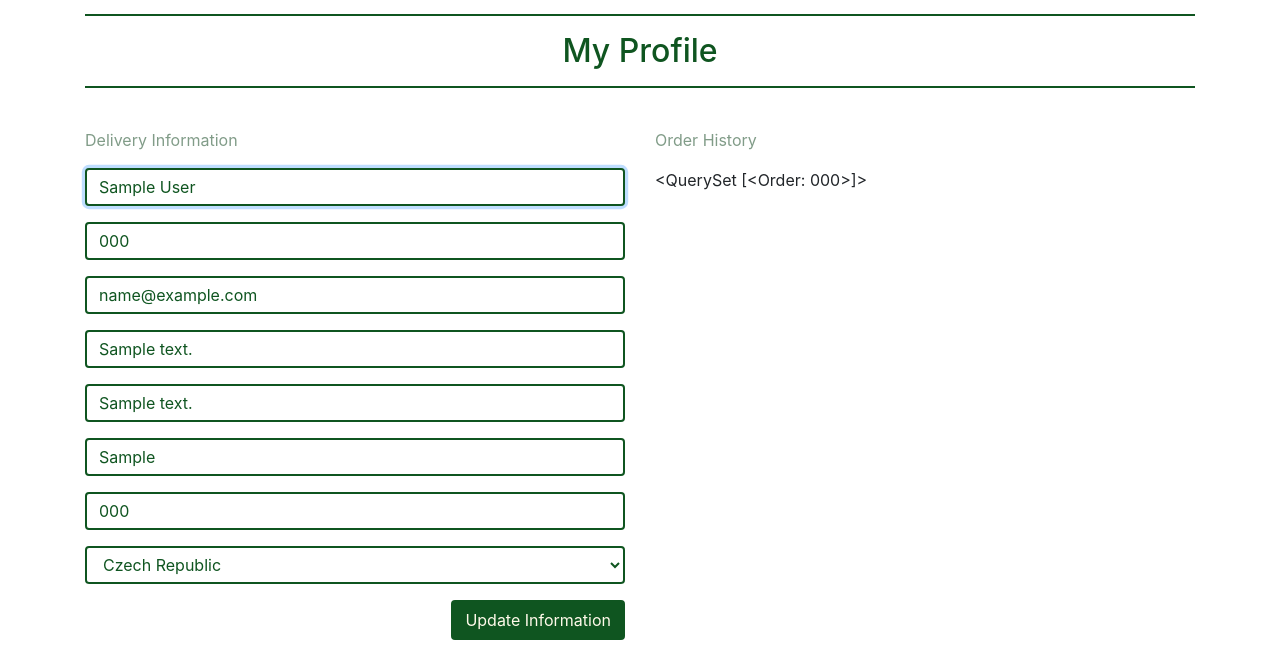
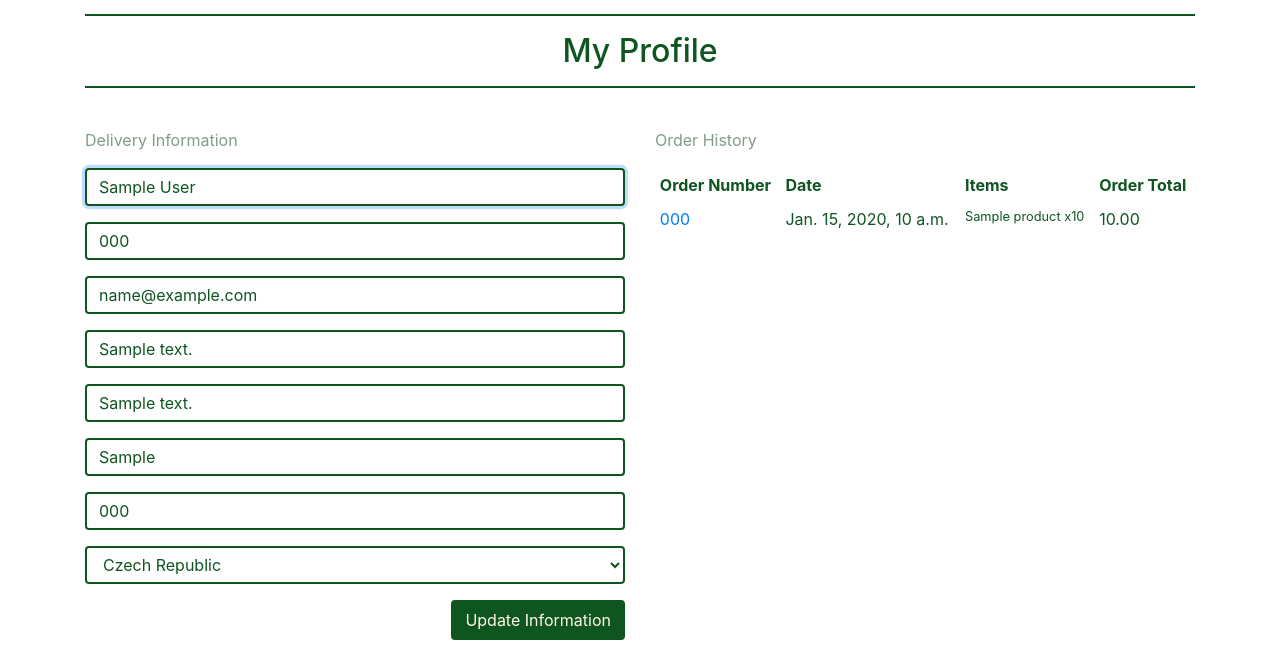
Before and after one commit to CarlaBuongiorno/la_fraschetta, a Django app: page /profile/ in a window 1280 px wide. Shown: the part 180-836 px from the top of the page. Run offline with Django 3.2, Linux system fonts and the light colour scheme; a user stored in the database is signed in; tables that the repository leaves empty hold one stand-in row (values such as "Sample post"); some libraries are stand-ins or nearby versions.

Commit message:
feat: Add order history and update checkout views

```diff
--- a/checkout/admin.py
+++ b/checkout/admin.py
@@ -22,7 +22,7 @@ class OrderAdmin(admin.ModelAdmin):
                        'grand_total', 'original_bag',
                        'stripe_pid')
 
-    fields = ('order_number', 'order_date', 'full_name',
+    fields = ('order_number', 'user_profile', 'order_date', 'full_name',
               'email', 'delivery_country', 'delivery_postcode',
               'delivery_town_or_city', 'delivery_street_address1',
               'delivery_street_address2', 'delivery_cost', 'subtotal',
--- a/checkout/templates/checkout/checkout.html
+++ b/checkout/templates/checkout/checkout.html
@@ -79,7 +79,7 @@
                         {{ order_form.full_name | as_crispy_field }}
                         {{ order_form.email | as_crispy_field }}
                     </fieldset>
-                    <p class="green-muted">Please note we only delivery to the The Netherlands only.</p>
+                    <p class="green-muted">Please note we only delivery to the The Netherlands.</p>
                     <fieldset class="rounded mb-5">
                         <legend class="fieldset-label small px-2 w-auto">Delivery Deltails</legend>
                         {{ order_form.delivery_street_address1 | as_crispy_field }}
--- a/products/templates/products/product_detail.html
+++ b/products/templates/products/product_detail.html
@@ -159,8 +159,8 @@
                                 </div>
                             </div>
                         </div>
-                        <div class="col-4 text-right">
-                            <button type="submit" class="btn add-to-bag-btn">Add to Bag <i class="fas fa-shopping-basket cream"></i></button>
+                        <div class="col-4 text-center px-0">
+                            <button type="submit" class="btn btn-green">Add to Bag <i class="fas fa-shopping-basket"></i></button>
                         </div>
                     </div>
                     <div class="row">
--- a/profiles/static/profiles/css/profile.css
+++ b/profiles/static/profiles/css/profile.css
@@ -1,10 +1,7 @@
-/* .profile-form-input::placeholder {
-    color: #819c88;
+.order-history {
+    max-height: 512px; /* height of profile form + submit button */
+    overflow-y: auto;
 }
-
-#profile-update-form .form-control {
-    color: #0f5520;
-} */
 
 #profile-update-form .form-control {
     color: #0f5520;
--- a/profiles/templates/profiles/profile.html
+++ b/profiles/templates/profiles/profile.html
@@ -22,7 +22,7 @@
                 <hr>
             </div>
         </div>
-        <div class="row">
+        <div class="row pb-3">
             <div class="col-12 col-lg-6">
                 <p class="green-muted">Delivery Information</p>
                 <form action="{% url 'profile' %}" class="mt-3" method="POST" id="profile-update-form">
@@ -33,7 +33,41 @@
             </div>
             <div class="col-12 col-lg-6">
                 <p class="green-muted">Order History</p>
-                {{ orders }}
+                <div class="order-history table-responsive">
+                    <table class="table table-sm table-borderless green">
+                        <thead>
+                            <tr>
+                                <th>Order Number</th>
+                                <th>Date</th>
+                                <th>Items</th>
+                                <th>Order Total</th>
+                            </tr>
+                        </thead>
+                        <tbody>
+                            {% for order in orders %}
+                                <tr>
+                                    <td>
+                                        <a href="{% url 'order_history' order.order_number %}"
+                                            title="{{ order.order_number }}">
+                                            {{ order.order_number|truncatechars:6 }}
+                                        </a>
+                                    </td>
+                                    <td>{{ order.order_date }}</td>
+                                    <td>
+                                        <ul class="list-unstyled">
+                                            {% for item in order.lineitems.all %}
+                                                <li class="small">
+                                                    {{ item.product.name }} x{{ item.quantity }}
+                                                </li>
+                                            {% endfor %}
+                                        </ul>
+                                    </td>
+                                    <td>{{ order.grand_total }}</td>
+                                </tr>
+                            {% endfor %}
+                        </tbody>
+                    </table>
+                </div>
             </div>
         </div>
     </div>
--- a/profiles/urls.py
+++ b/profiles/urls.py
@@ -3,4 +3,5 @@ from . import views
 
 urlpatterns = [
     path('', views.profile, name='profile'),
+    path('order_history/<order_number>', views.order_history, name='order_history'),
 ]
--- a/profiles/views.py
+++ b/profiles/views.py
@@ -3,6 +3,8 @@ from django.contrib import messages
 
 from .models import UserProfile
 from .forms import UserProfileForm
+
+from checkout.models import Order
 
 
 def profile(request):
@@ -26,3 +28,24 @@ def profile(request):
     }
 
     return render(request, template, context)
+
+
+def order_history(request, order_number):
+    """
+    A view to return a user's order history
+    Check purchase history for adding reviews
+    """
+    order = get_object_or_404(Order, order_number=order_number)
+
+    messages.info(request, (
+        f'This is a past confirmation for order number {order_number}. '
+        'A confirmation email was sent on the order date.'
+    ))
+
+    template = 'checkout/checkout_success.html'
+    context = {
+        'order': order,
+        'from_profile': True,
+    }
+
+    return render(request, template, context)
--- a/requirements.txt
+++ b/requirements.txt
@@ -1,6 +1,7 @@
 asgiref==3.4.1
 Django==3.2
 django-allauth==0.41.0
+django-countries==7.2.1
 django-crispy-forms==1.14.0
 oauthlib==3.1.1
 Pillow==9.0.0
@@ -8,3 +9,4 @@ python3-openid==3.2.0
 pytz==2021.3
 requests-oauthlib==1.3.0
 sqlparse==0.4.2
+stripe==2.65.0
```
Also changed, not shown: checkout/templates/checkout/checkout_success.html (+19 -0 lines), checkout/views.py (+43 -1 lines), 1 other file.
